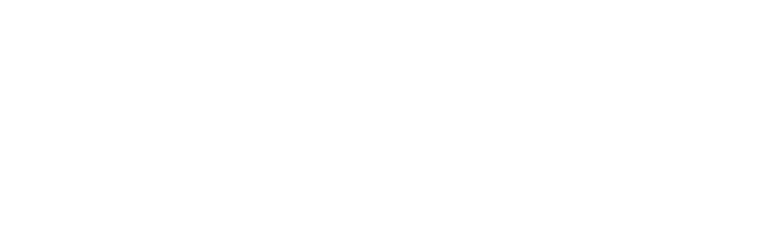
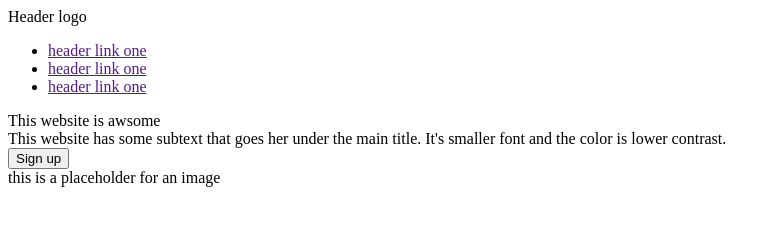
Before and after one commit to cmdax/Landing-page, a plain HTML site: page index.html in a window 1280 px wide. Shown: the whole page, without its empty margins (0-776 px from the left). Drawn offline with Linux system fonts and the light colour scheme.

Commit message:
Create header and section one

```diff
--- a/index.html
+++ b/index.html
@@ -6,6 +6,26 @@
     <title>Document</title>
 </head>
 <body>
-
+    <div class="header">
+        <div class="logo">Header logo</div>
+        <div class="list-links">
+            <ul>
+                <li><a href="">header link one</a></li>
+                <li><a href="">header link one</a></li>
+                <li><a href="">header link one</a></li>
+            </ul>
+        </div>
+    </div>
+    <div class="section one">
+        <div class="left">
+            <div class="title">This website is awsome</div>
+            <div class="text">This website has some subtext that goes her under the main title.
+            It's smaller font and the color is lower contrast.</div>
+            <button type="button">Sign up</button>
+        </div>
+        <div class="right">
+            <div class="img-placeholder">this is a placeholder for an image</div>
+        </div>
+    </div>
 </body>
 </html>
```
